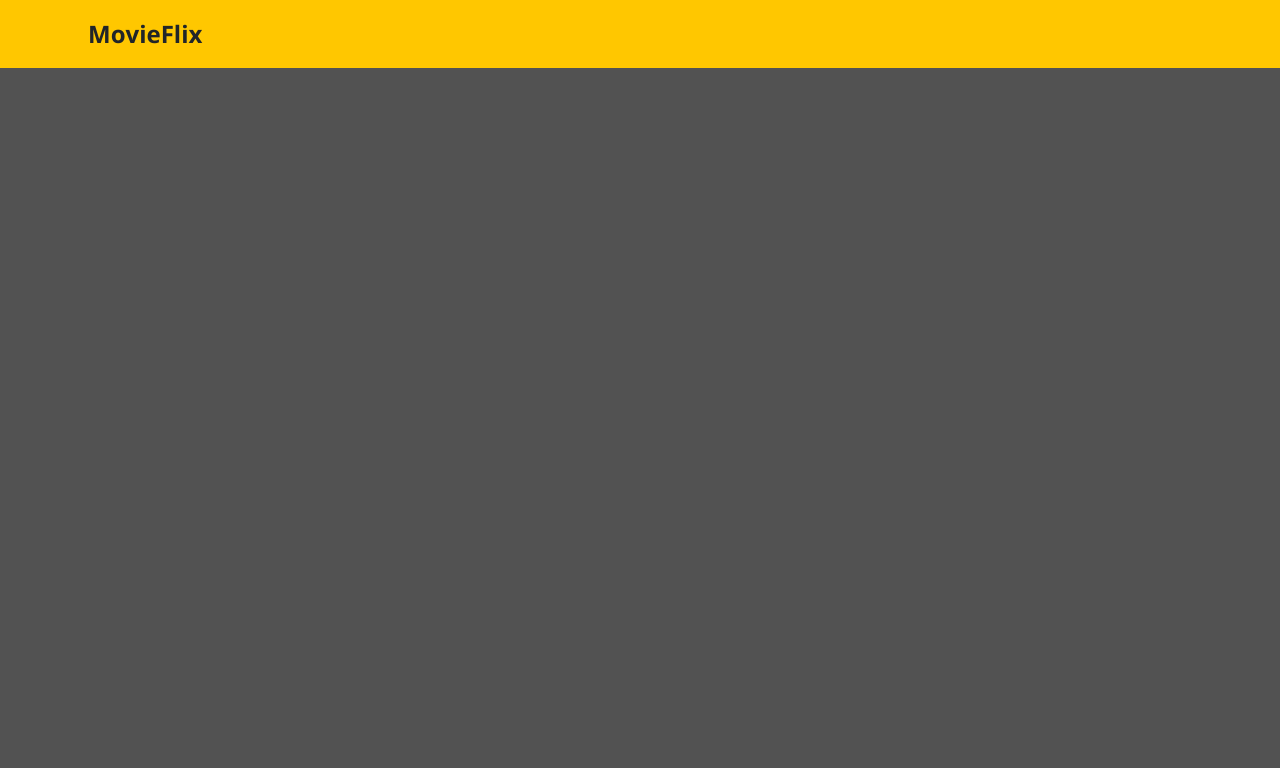
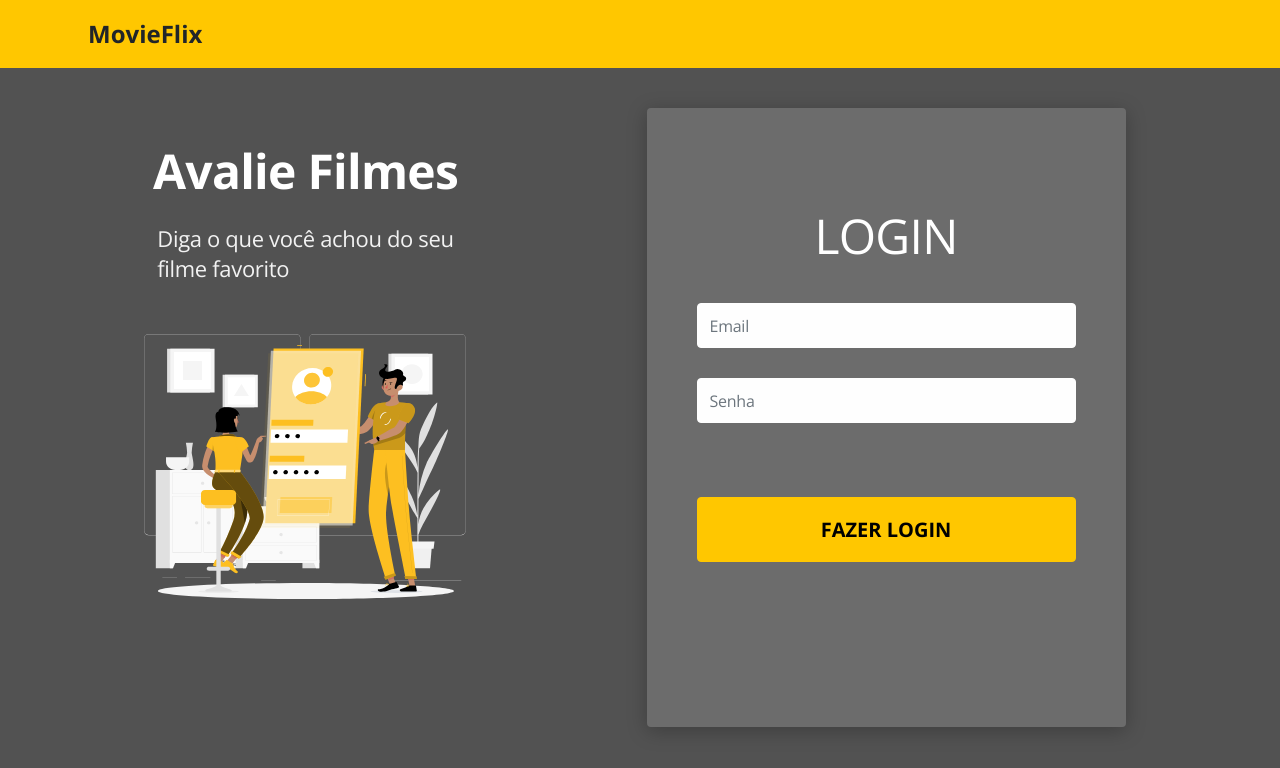
Before and after one commit to santosediego/movieflix, a React (Create React App) app in the folder front-web/: page / in a window 1280 px wide. Shown: the top 768 px of the page. Built offline with nearby package versions, Linux system fonts and the light colour scheme.

Commit message:
Created login form layout

```diff
--- a/front-web/src/App.css
+++ b/front-web/src/App.css
@@ -3,7 +3,7 @@
 * {
   font-family: 'Open Sans', sans-serif;
   margin: 0;
-  padding:0;
+  padding: 0;
 }
 
 h1, h2, h3, h4, h5, h6 {
@@ -14,3 +14,16 @@ h1, h2, h3, h4, h5, h6 {
 a, a:hover {
   text-decoration: none;
 }
+
+.input-base {
+  background: #FEFEFE !important;
+  border: 1px solid #FEFEFE;
+  border-radius: 4px;
+  box-sizing: border-box;
+  font-size: 16px;
+  line-height: 22px;
+  letter-spacing: -0.015em;
+  color: #9E9E9E;
+  height: 45px;
+  padding: 12px;
+}
--- a/front-web/src/App.tsx
+++ b/front-web/src/App.tsx
@@ -2,10 +2,14 @@ import React from 'react';
 import Navbar from './components/Navbar';
 import "./assets/styles/custom.scss";
 import './App.css';
+import Auth from './pages/Auth';
 
 function App() {
   return (
-    <Navbar />
+    <>
+      <Navbar />
+      <Auth />
+    </>
   );
 }
 
--- /dev/null
+++ b/front-web/src/components/Button/index.tsx
@@ -0,0 +1,16 @@
+import React from 'react';
+import './styles.scss';
+
+type Props = {
+    text: string
+}
+
+function Button({ text }: Props) {
+    return (
+        <button className='btn btn-primary'>
+            {text}
+        </button>
+    );
+}
+
+export default Button;
--- /dev/null
+++ b/front-web/src/components/Button/styles.scss
@@ -0,0 +1,8 @@
+.btn {
+    width: 100%;
+    height: 65px;
+    border-radius: 4px;
+    font-size: 20px;
+    font-weight: 700;
+    text-transform: uppercase;
+}
--- /dev/null
+++ b/front-web/src/pages/Auth/Login/index.tsx
@@ -0,0 +1,34 @@
+
+import React from 'react';
+import Button from '../../../components/Button';
+import './styles.scss';
+
+const Login = () => {
+
+    return (
+        <form className='login-form'>
+            <div className="login-input-email">
+                <input
+                    type="email"
+                    className={`form-control input-base`}
+                    placeholder="Email"
+                    name="username"
+                />
+            </div>
+            <div>
+                <input
+                    type="password"
+                    className={`form-control input-base`}
+                    placeholder="Senha"
+                    name="password"
+                />
+            </div>
+            <div className="login-submit">
+                <Button text='Fazer login' />
+            </div>
+
+        </form>
+    )
+};
+
+export default Login;
--- /dev/null
+++ b/front-web/src/pages/Auth/Login/styles.scss
@@ -0,0 +1,38 @@
+.login-form{
+    margin-top: 35px;
+    width: 100%;
+}
+
+.login-input-email {
+    margin-bottom: 30px;
+}
+
+.login-submit {
+    margin-top: 74px;
+    margin-bottom: 35px;
+}
+
+.not-registered {
+    font-weight: bold;
+    font-size: 18px;
+    line-height: 25px;
+    text-align: center;
+    letter-spacing: -0.015em;
+    color: #9E9E9E;
+}
+
+@media (max-width: 576px) {
+    .login-form {
+        margin-top: 35px;
+    }
+
+    .login-submit {
+        margin-top: 74px;
+    }
+}
+
+@media (max-width: 320px) {
+    .login-submit {
+        margin-top: 54px;
+    }
+}
--- /dev/null
+++ b/front-web/src/pages/Auth/index.tsx
@@ -0,0 +1,27 @@
+import React from 'react';
+import './styles.scss';
+
+import { ReactComponent as AuthImage } from 'assets/images/auth.svg';
+import Login from './Login';
+
+const Auth = () => (
+    <div className="auth-container">
+        <div className="auth-info">
+            <h1 className="auth-info-title">
+                Avalie Filmes
+            </h1>
+            <p className="auth-into-subtitle">
+                Diga o que você achou do seu<br />filme favorito
+            </p>
+            <AuthImage />
+        </div>
+        <div className="auth-content">
+            <div className="auth-card">
+                <h1 className="auth-card-title">Login</h1>
+                <Login />
+            </div>
+        </div>
+    </div>
+);
+
+export default Auth;
--- /dev/null
+++ b/front-web/src/pages/Auth/styles.scss
@@ -0,0 +1,93 @@
+.auth-container {
+    display: flex;
+    padding: 40px 40px 100px 0; //top right botton left
+    justify-content: center;
+}
+
+.auth-info {
+    display: flex;
+    flex-direction: column;
+    align-items: center;
+    margin-right: 150px;
+}
+
+.auth-info-title {
+    font-size: 48px;
+    line-height: 65px;
+    letter-spacing: -0.015em;
+    color: #FFF;
+    margin-top: 30px;
+
+}
+
+.auth-into-subtitle {
+    font-size: 22px;
+    line-height: 30px;
+    letter-spacing: -0.015em;
+    color: #F2F2F2;
+    margin-top: 20px;
+    margin-bottom: 51px;
+}
+
+.auth-card {
+    background: #6C6C6C;
+    padding: 95px 50px 130px 50px;
+    box-shadow: 0px 4px 20px rgba(0, 0, 0, 0.25);
+    border-radius: 4px;
+    width: 479px;
+}
+
+.auth-card-title {
+    text-transform: uppercase;
+    font-size: 48px;
+    line-height: 65px;
+    text-align: center;
+    letter-spacing: -0.015em;
+    color: #FFFFFF;
+    font-weight: normal;
+}
+
+@media (max-width: 768px) {
+    .auth-info {
+        display: none;
+    }
+}
+
+@media (max-width: 576px) {
+    .auth-container {
+        margin: 0;
+        padding: 40px 50px 40px 50px;
+    }
+
+    .auth-card {
+        margin: 0 auto;
+        width: 90vw;
+        padding: 0px 45px 100px 45px;
+        display: flex;
+        align-items: center;
+        flex-direction: column;
+    }
+
+    .auth-card-title {
+        margin-top: 74px;
+    }
+}
+
+@media (max-width: 320px) {
+    .auth-container {
+        display: flex;
+        padding: 17px 10px;
+        justify-content: center;
+    }
+
+    .auth-card {
+        padding: 0 17px 100px 17px;
+    }
+
+    .auth-card-title {
+        font-size: 36px;
+        line-height: 49px;
+        letter-spacing: -0.015em;
+        margin-top: 60px;
+    }
+}
--- a/front-web/tsconfig.json
+++ b/front-web/tsconfig.json
@@ -1,5 +1,6 @@
 {
   "compilerOptions": {
+    "baseUrl": "./src",
     "target": "es5",
     "lib": [
       "dom",
```
Also changed, not shown: front-web/src/assets/images/auth.svg (added).
